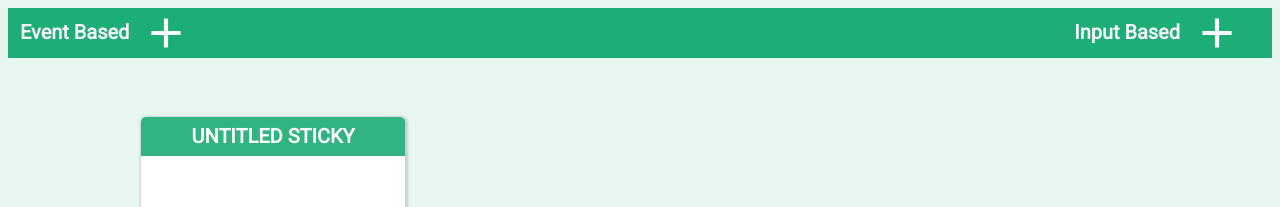
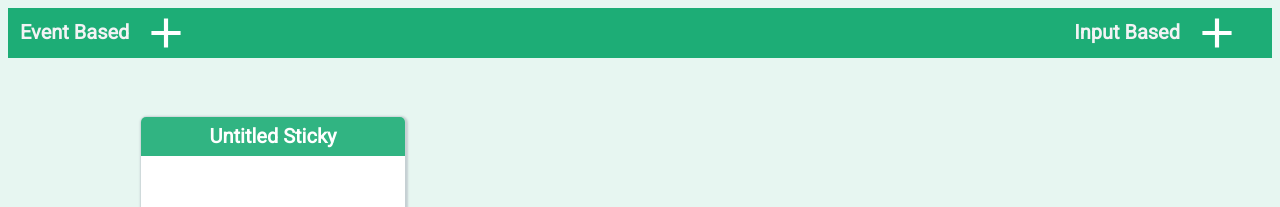
Before and after one commit to amuthanarulraj/ng-lecture, an Angular app: page / in a window 1280 px wide. Both pictures are taken after a click on the link 1217 px from the left and 33 px from the top of the page. Shown: the top 207 px of the page. Built offline with nearby package versions, Linux system fonts and the light colour scheme.

Commit message:
Adding piping

```diff
--- a/src/app/sticky/sticky.component.html
+++ b/src/app/sticky/sticky.component.html
@@ -1,5 +1,5 @@
 <div [class.sticky]="classObject.sticky" [style.top.px]="styleObject.top" [style.left.px]="styleObject.left">
-    <div class="sticky-title" [attr.name]="sticky.title" contenteditable="true">{{sticky.title | uppercase}}</div>
+    <div class="sticky-title" [attr.name]="sticky.title" contenteditable="true">{{sticky.title}}</div>
     <div class="sticky-content" contenteditable="true">
         {{sticky.content}}
     </div>
```
